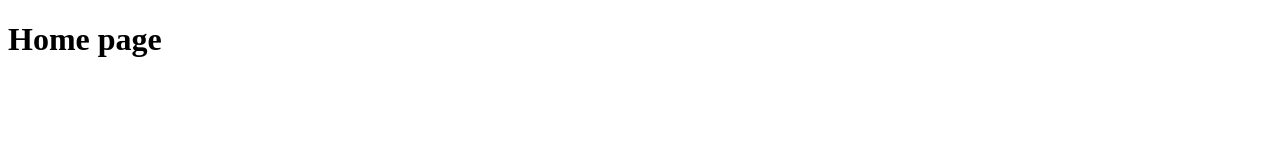
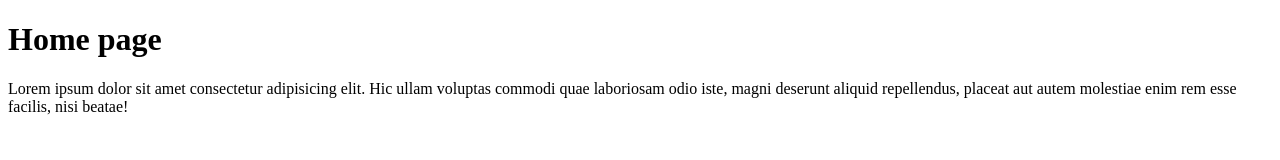
Before and after one commit to Jenya-Osinskiy/project1, a plain HTML site: page index.html in a window 1280 px wide. Drawn offline with Linux system fonts and the light colour scheme.

Commit message:
index.html

```diff
--- a/index.html
+++ b/index.html
@@ -11,7 +11,9 @@
 <body>
 
     <h1>Home page</h1>
-
+    <p>Lorem ipsum dolor sit amet consectetur adipisicing elit. Hic ullam voluptas commodi quae laboriosam odio iste,
+        magni deserunt aliquid repellendus,
+        placeat aut autem molestiae enim rem esse facilis, nisi beatae!</p>
 </body>
 
 </html>
```
